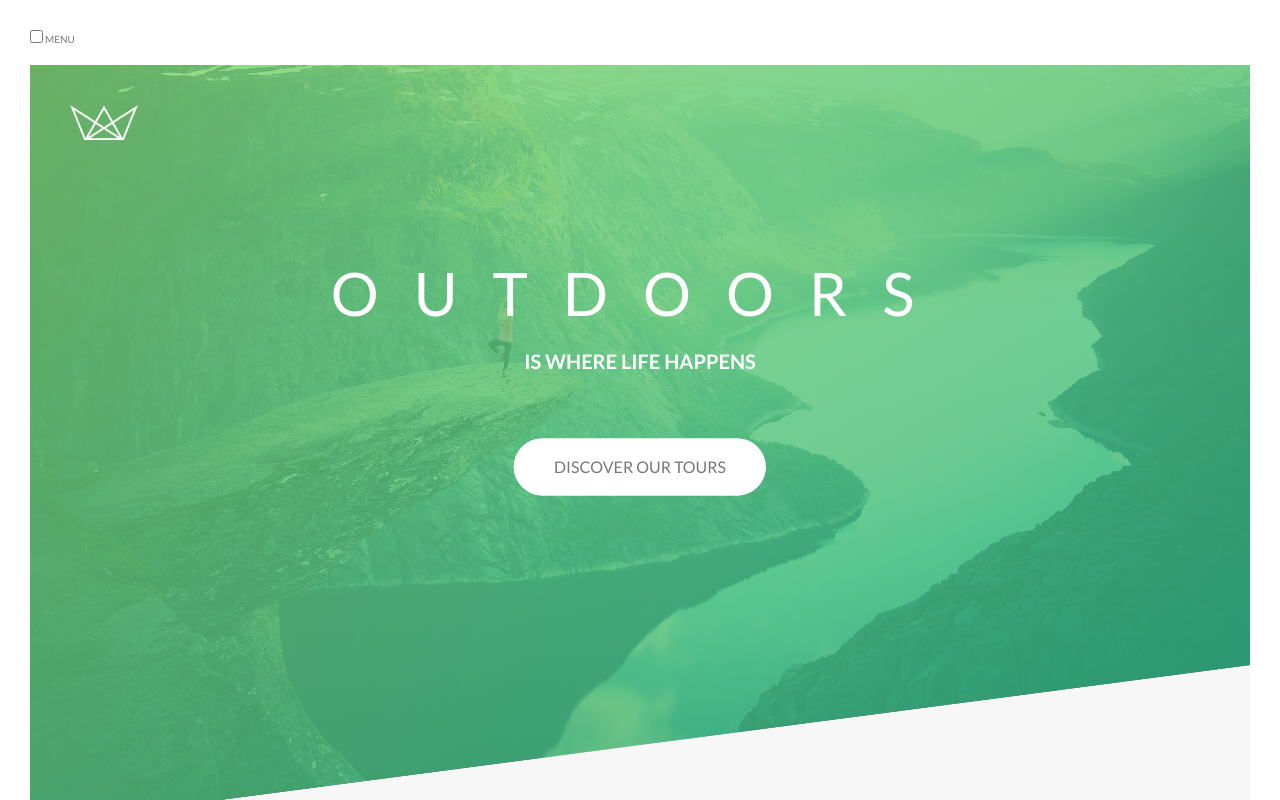
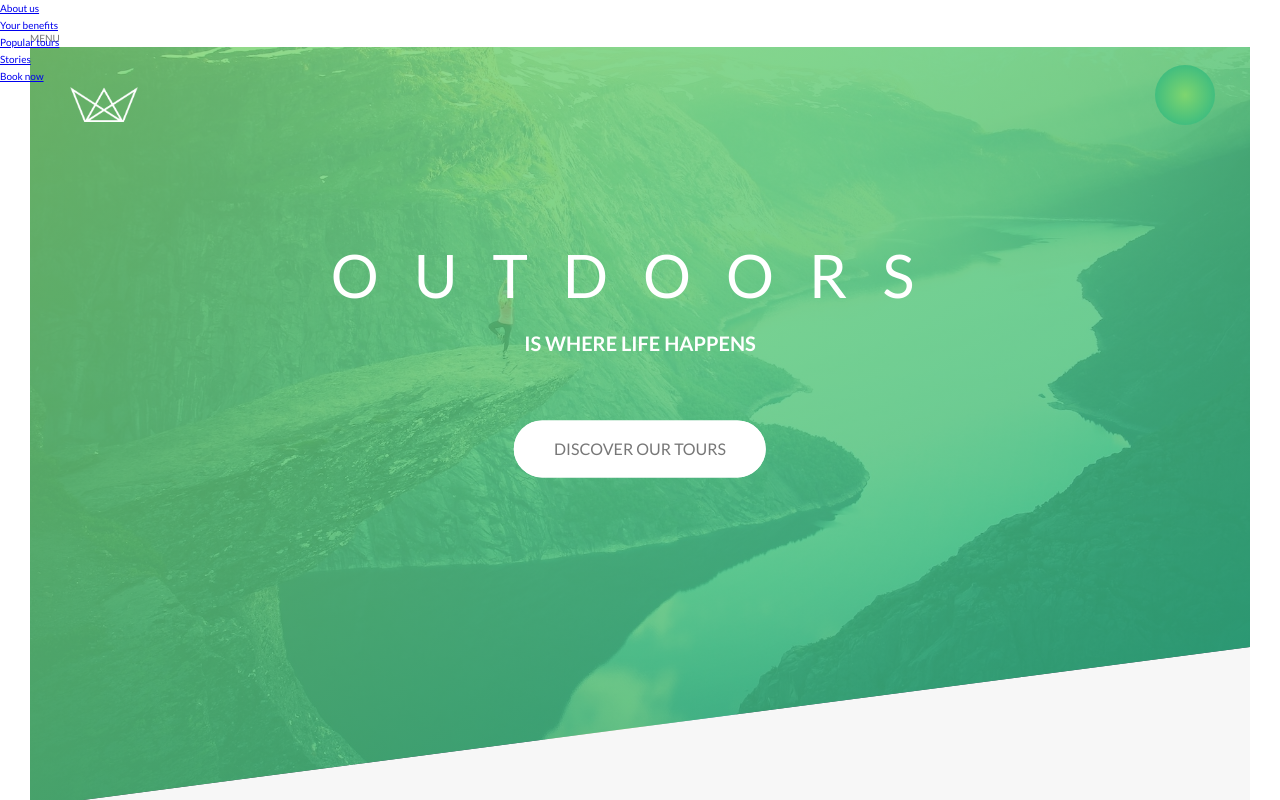
Before and after one commit to wesleyramalho/natours-udemy, a website: page index.html in a window 1280 px wide. Shown: the top 800 px of the page. Drawn offline with Linux system fonts and the light colour scheme.

Commit message:
css of navigation menu under development

```diff
--- a/index.html
+++ b/index.html
@@ -20,6 +20,15 @@
         <input type="checkbox" class="navigation__checkbox" id="navi-toggle">
         <label for="navi-toggle" class="navigation__buttton">MENU</label>
         <div class="navigation__background">&nbsp;</div>
+        <nav class="navigation__nav">
+            <ul class="navigation__list">
+                <li class="navigation__item"><a href="#" class="navigation__link">About us </a></li>
+                <li class="navigation__item"><a href="#" class="navigation__link">Your benefits </a></li>
+                <li class="navigation__item"><a href="#" class="navigation__link">Popular tours </a></li>
+                <li class="navigation__item"><a href="#" class="navigation__link">Stories </a></li>
+                <li class="navigation__item"><a href="#" class="navigation__link">Book now </a></li>
+            </ul>
+        </nav>
     </div>
     <header class="header">
         <div class="header__logo-box">
@@ -44,13 +53,16 @@
                 <div class="col-1-of-2">
                     <h3 class="h3 heading-tertiary u-margin-bottom-small"> You're goig to fall in love with nature </h3>
                     <p class="paragraph">
-                        Lorem ipsum dolor sit amet, consectetur adipisicing elit. Facilis iste accusantium fugit, ipsa aut similique debitis ea doloribus
+                        Lorem ipsum dolor sit amet, consectetur adipisicing elit. Facilis iste accusantium fugit, ipsa
+                        aut similique debitis ea doloribus
                         veniam, et, a voluptas incidunt rem magnam. Magnam, facere! Quisquam, quo unde?
                     </p>
                     <h3 class="heading-tertiary u-margin-bottom-small">Live adventures like you never before</h3>
                     <p class="paragraph">
-                        Lorem ipsum dolor sit amet, consectetur adipisicing elit. Perspiciatis exercitationem voluptates, ullam libero. Voluptatum
-                        accusamus natus quas magnam, aliquid veritatis eaque perferendis minus fugiat porro sint odio dolor
+                        Lorem ipsum dolor sit amet, consectetur adipisicing elit. Perspiciatis exercitationem
+                        voluptates, ullam libero. Voluptatum
+                        accusamus natus quas magnam, aliquid veritatis eaque perferendis minus fugiat porro sint odio
+                        dolor
                         quod iure!
                     </p>
 
@@ -77,7 +89,8 @@
                             Explore the world
                         </h3>
                         <p class="feature-box__text">
-                            Lorem ipsum dolor sit amet, consectetur adipisicing elit. Libero, rerum, velit. At incidunt tempora, a voluptas quos nobis
+                            Lorem ipsum dolor sit amet, consectetur adipisicing elit. Libero, rerum, velit. At incidunt
+                            tempora, a voluptas quos nobis
                             eos rem nemo, ducimus dolore voluptates ullam amet placeat officiis? Iste, at.
                         </p>
                     </div>
@@ -89,7 +102,8 @@
                             Meet nature
                         </h3>
                         <p class="feature-box__text">
-                            Lorem ipsum dolor sit amet, consectetur adipisicing elit. Libero, rerum, velit. At incidunt tempora, a voluptas quos nobis
+                            Lorem ipsum dolor sit amet, consectetur adipisicing elit. Libero, rerum, velit. At incidunt
+                            tempora, a voluptas quos nobis
                             eos rem nemo, ducimus dolore voluptates ullam amet placeat officiis? Iste, at.
                         </p>
                     </div>
@@ -101,7 +115,8 @@
                             Find your way
                         </h3>
                         <p class="feature-box__text">
-                            Lorem ipsum dolor sit amet, consectetur adipisicing elit. Libero, rerum, velit. At incidunt tempora, a voluptas quos nobis
+                            Lorem ipsum dolor sit amet, consectetur adipisicing elit. Libero, rerum, velit. At incidunt
+                            tempora, a voluptas quos nobis
                             eos rem nemo, ducimus dolore voluptates ullam amet placeat officiis? Iste, at.
                         </p>
                     </div>
@@ -113,7 +128,8 @@
                             Live a healthier life
                         </h3>
                         <p class="feature-box__text">
-                            Lorem ipsum dolor sit amet, consectetur adipisicing elit. Libero, rerum, velit. At incidunt tempora, a voluptas quos nobis
+                            Lorem ipsum dolor sit amet, consectetur adipisicing elit. Libero, rerum, velit. At incidunt
+                            tempora, a voluptas quos nobis
                             eos rem nemo, ducimus dolore voluptates ullam amet placeat officiis? Iste, at.
                         </p>
                     </div>
@@ -245,8 +261,10 @@
                     </figure>
                     <div class="story__text">
                         <h3 class="heading-tertiary u-margin-bottom-small">I had the best week ever with my family</h3>
-                        <p> Lorem ipsum dolor sit, amet consectetur adipisicing elit. Necessitatibus quasi ad quis blanditiis?
-                            Iste laborum, maiores quas ab doloremque, nostrum sed voluptatum sit dolorem consectetur error
+                        <p> Lorem ipsum dolor sit, amet consectetur adipisicing elit. Necessitatibus quasi ad quis
+                            blanditiis?
+                            Iste laborum, maiores quas ab doloremque, nostrum sed voluptatum sit dolorem consectetur
+                            error
                             natus, nihil sequi repellendus? </p>
                     </div>
                 </div>
@@ -261,8 +279,10 @@
                     </figure>
                     <div class="story__text">
                         <h3 class="heading-tertiary u-margin-bottom-small">WOW! My life is completely different now</h3>
-                        <p> Lorem ipsum dolor sit, amet consectetur adipisicing elit. Necessitatibus quasi ad quis blanditiis?
-                            Iste laborum, maiores quas ab doloremque, nostrum sed voluptatum sit dolorem consectetur error
+                        <p> Lorem ipsum dolor sit, amet consectetur adipisicing elit. Necessitatibus quasi ad quis
+                            blanditiis?
+                            Iste laborum, maiores quas ab doloremque, nostrum sed voluptatum sit dolorem consectetur
+                            error
                             natus, nihil sequi repellendus? </p>
                     </div>
                 </div>
@@ -337,7 +357,8 @@
             </div>
             <div class="col-1-of-2">
                 <p class="footer__copyright">
-                    Built my <a href="" class="footer__link">Jonas</a> for his online course <a href="#" class="footer__link">Advanced CSS and Sass</a>. Copyright &copy; by Jonas.
+                    Built my <a href="" class="footer__link">Jonas</a> for his online course <a href="#" class="footer__link">Advanced
+                        CSS and Sass</a>. Copyright &copy; by Jonas.
                 </p>
             </div>
         </div>
--- a/package.json
+++ b/package.json
@@ -17,6 +17,6 @@
   },
   "homepage": "https://github.com/wesleyramalho/natours-udemy#readme",
   "dependencies": {
-    "live-server": "^1.2.0"
+    "live-server": "^1.2.1"
   }
 }
--- /dev/null
+++ b/sass/layout/_navigation.scss
@@ -0,0 +1,45 @@
+.navigation {
+ &__checkbox {
+     display: none;
+ }
+
+ &__button {
+    background-color: $color-white;
+    height: 7rem;
+    width: 7rem;
+    position: fixed;
+    top: 6rem;
+    right: 6rem;
+    border-radius: 50%;
+    z-index: 2000;
+ }
+
+ &__background {
+    height: 6rem;
+    width: 6rem;
+    border-radius: 50%;
+    position: fixed;
+    top: 6.5rem;
+    right: 6.5rem;
+    background-image: radial-gradient($color-primary-light, $color-primary-dark);
+    z-index: 1000;
+}
+
+ &__nav {
+    height: 100vh;
+    width: 100%;
+    position: fixed;
+    top: 0;
+    right: 0;
+    z-index: 1500;
+ }
+ &__list {
+
+ }
+ &__item {
+
+ }
+ &__link {
+
+ }
+}
--- a/sass/main.scss
+++ b/sass/main.scss
@@ -19,5 +19,6 @@
 @import "layout/footer";
 @import "layout/grid";
 @import "layout/header";
+@import "layout/navigation";
 
 @import "pages/home";
```
Also changed, not shown: css/style.css, 2 other files.
